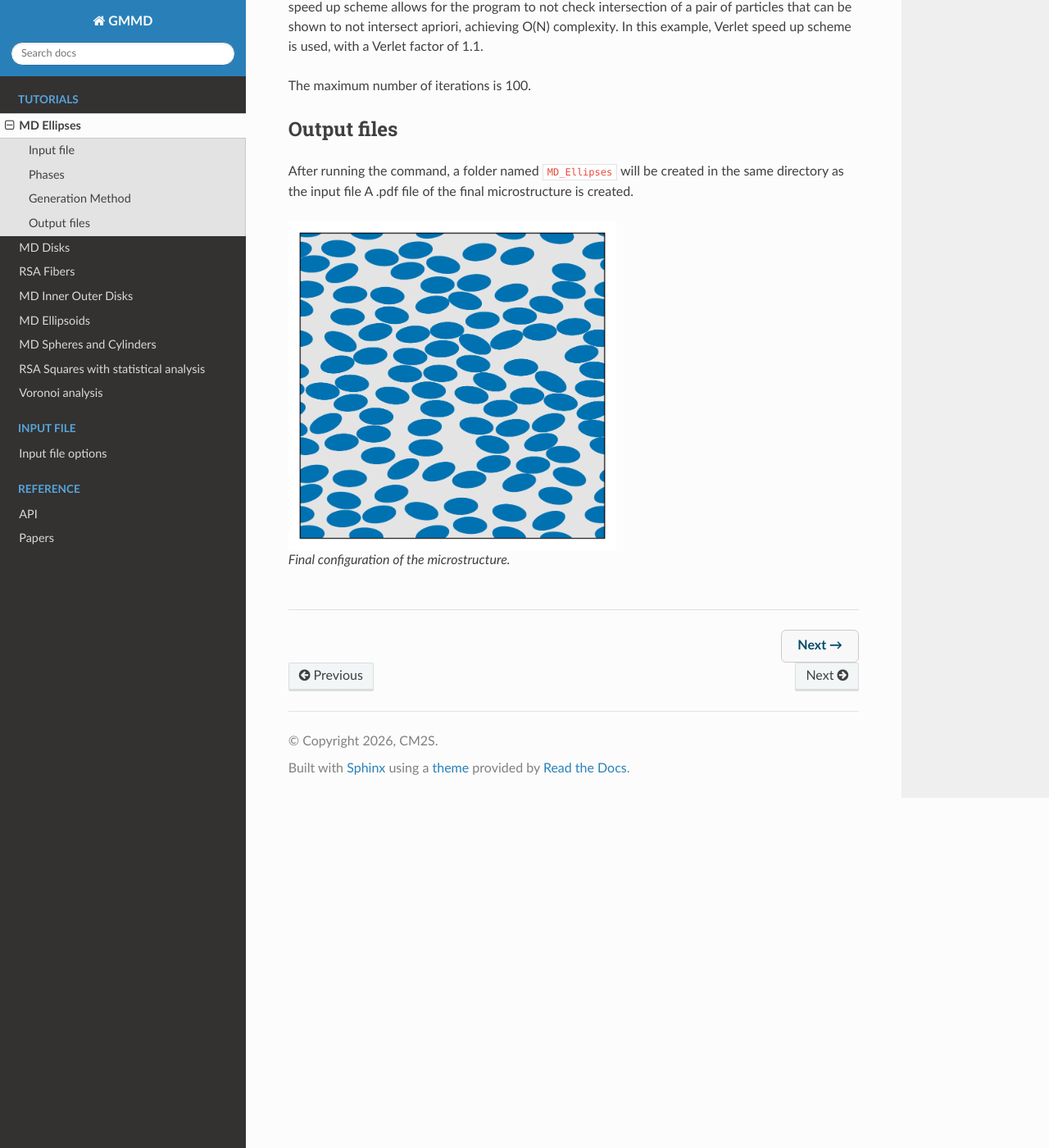
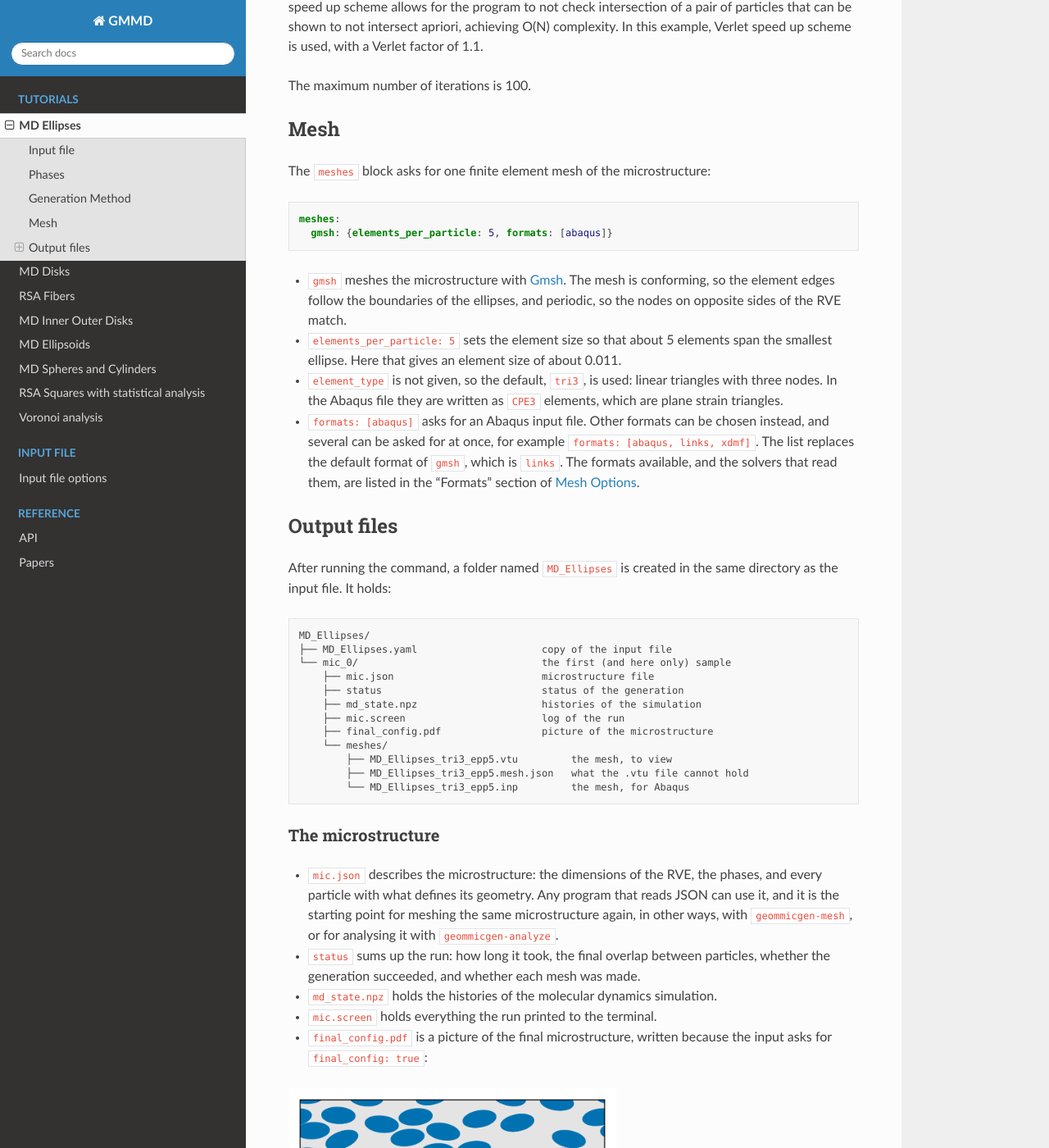
Before and after one commit to CM2S/GMMD, a Sphinx documentation site: the page built from docs/tutorials/MD_Ellipses/MD_Ellipses.rst, in a window 1280 px wide and 1400 px high, scrolled down 1461 px. Shown: the whole window at 82% size. Built offline with Sphinx 7.4.7 and the Read the Docs theme 3.1.0, drawn with Linux system fonts in a browser that asks for light colours; formulas are drawn with MathJax 3; some of the changed text lies outside the part shown.

Commit message:
Added mesh to the MD_Ellipses example and updated Documentation tutorial.
Assisted by: Claude Opus 5.5 <noreply@anthropic.com>

```diff
--- a/docs/tutorials/MD_Ellipses/MD_Ellipses.rst
+++ b/docs/tutorials/MD_Ellipses/MD_Ellipses.rst
@@ -66,11 +66,66 @@ The maximum number of iterations is 100.
 
 
 
+Mesh
+====
+
+The ``meshes`` block asks for one finite element mesh of the microstructure:
+
+.. code-block:: yaml
+
+   meshes:
+     gmsh: {elements_per_particle: 5, formats: [abaqus]}
+
+- ``gmsh`` meshes the microstructure with `Gmsh <https://gmsh.info>`_. The mesh is
+  conforming, so the element edges follow the boundaries of the ellipses, and periodic,
+  so the nodes on opposite sides of the RVE match.
+- ``elements_per_particle: 5`` sets the element size so that about 5 elements span the
+  smallest ellipse. Here that gives an element size of about 0.011.
+- ``element_type`` is not given, so the default, ``tri3``, is used: linear triangles
+  with three nodes. In the Abaqus file they are written as ``CPE3`` elements, which are
+  plane strain triangles.
+- ``formats: [abaqus]`` asks for an Abaqus input file. Other formats can be chosen
+  instead, and several can be asked for at once, for example
+  ``formats: [abaqus, links, xdmf]``. The list replaces the default format of ``gmsh``,
+  which is ``links``. The formats available, and the solvers that read them, are listed
+  in the "Formats" section of :doc:`../../input_file/mesh_options`.
+
+
+
 Output files
 ============
-After running the command, a folder named ``MD_Ellipses`` will be created in the same directory as the input file
-A .pdf file of the final microstructure is created.
 
+After running the command, a folder named ``MD_Ellipses`` is created in the same
+directory as the input file. It holds:
+
+.. code-block:: text
+
+   MD_Ellipses/
+   ├── MD_Ellipses.yaml                     copy of the input file
+   └── mic_0/                               the first (and here only) sample
+       ├── mic.json                         microstructure file
+       ├── status                           status of the generation
+       ├── md_state.npz                     histories of the simulation
+       ├── mic.screen                       log of the run
+       ├── final_config.pdf                 picture of the microstructure
+       └── meshes/
+           ├── MD_Ellipses_tri3_epp5.vtu         the mesh, to view
+           ├── MD_Ellipses_tri3_epp5.mesh.json   what the .vtu file cannot hold
+           └── MD_Ellipses_tri3_epp5.inp         the mesh, for Abaqus
+
+The microstructure
+------------------
+
+- ``mic.json`` describes the microstructure: the dimensions of the RVE, the phases,
+  and every particle with what defines its geometry. Any program that reads JSON can use
+  it, and it is the starting point for meshing the same microstructure again, in other
+  ways, with ``geommicgen-mesh``, or for analysing it with ``geommicgen-analyze``.
+- ``status`` sums up the run: how long it took, the final overlap between particles,
+  whether the generation succeeded, and whether each mesh was made.
+- ``md_state.npz`` holds the histories of the molecular dynamics simulation.
+- ``mic.screen`` holds everything the run printed to the terminal.
+- ``final_config.pdf`` is a picture of the final microstructure, written because the
+  input asks for ``final_config: true``:
 
 .. figure:: final_config.png
     :width: 400px
@@ -78,7 +133,56 @@ A .pdf file of the final microstructure is created.
 
     Final configuration of the microstructure.
 
+The mesh
+--------
 
+The files in ``meshes/`` are named after the input file, the element type and the
+number of elements per particle: ``MD_Ellipses_tri3_epp5``.
+
+- ``MD_Ellipses_tri3_epp5.vtu`` is the mesh as a VTK file, with the phase of every
+  element stored in a cell array named ``phase``. It is always written, whatever
+  ``formats`` asks for. To look at it, open it in `ParaView <https://www.paraview.org>`_,
+  click **Apply**, colour it by ``phase``, and set the representation to
+  **Surface With Edges** to see the elements.
+- ``MD_Ellipses_tri3_epp5.mesh.json`` holds what the VTK file cannot: the dimensions of
+  the RVE, whether the mesh is periodic, the names of the phases and how the mesh was
+  made. Keep it beside the ``.vtu`` file. With it, ``geommicgen-translate`` can write the
+  mesh in other formats later without running the simulation and meshing again, for example
+  ``geommicgen-translate MD_Ellipses_tri3_epp5.vtu --to links,xdmf``.
+- ``MD_Ellipses_tri3_epp5.inp`` is an Abaqus input file. It holds:
+
+  - the nodes and the ``CPE3`` elements, with one element set per phase (``PHASE_0`` for
+    the matrix and ``PHASE_1`` for the ellipses);
+  - node sets for the faces and corners of the RVE;
+  - the equations that make the RVE periodic.
+
+  The materials and the loading step are placeholders, marked ``TODO`` in the file, so
+  that the file runs as written. Replace them with the real properties and loading
+  before using the results.
+
+.. figure:: mesh.png
+    :width: 400px
+    :alt: Finite element mesh of the microstructure
+
+    Mesh of the microstructure: the ellipses in blue, the matrix in grey.
+
+.. figure:: mesh_zoom.png
+    :width: 400px
+    :alt: Close-up of the finite element mesh
+
+    Close-up of the mesh, where the triangles can be seen. The element edges follow
+    the boundaries of the ellipses.
+
+The images of the mesh were made from the ``.vtu`` file with
+``docs/images/src/render_mesh.py``, which runs with ParaView's ``pvbatch``:
+
+.. code-block:: console
+
+    pvbatch docs/images/src/render_mesh.py \
+        examples/MD_Ellipses/mic_0/meshes/MD_Ellipses_tri3_epp5.vtu mesh.png \
+        --dim 2 --size 4000 --edge-shade 0.55
+
+For this example, the mesh has 11 740 nodes and 23 078 elements.
 
 
 .. include:: ../../_includes/next_button.inc
```
Also changed, not shown: docs/tutorials/MD_Ellipses/mesh.png (added), docs/tutorials/MD_Ellipses/mesh_zoom.png (added), 1 other file.
